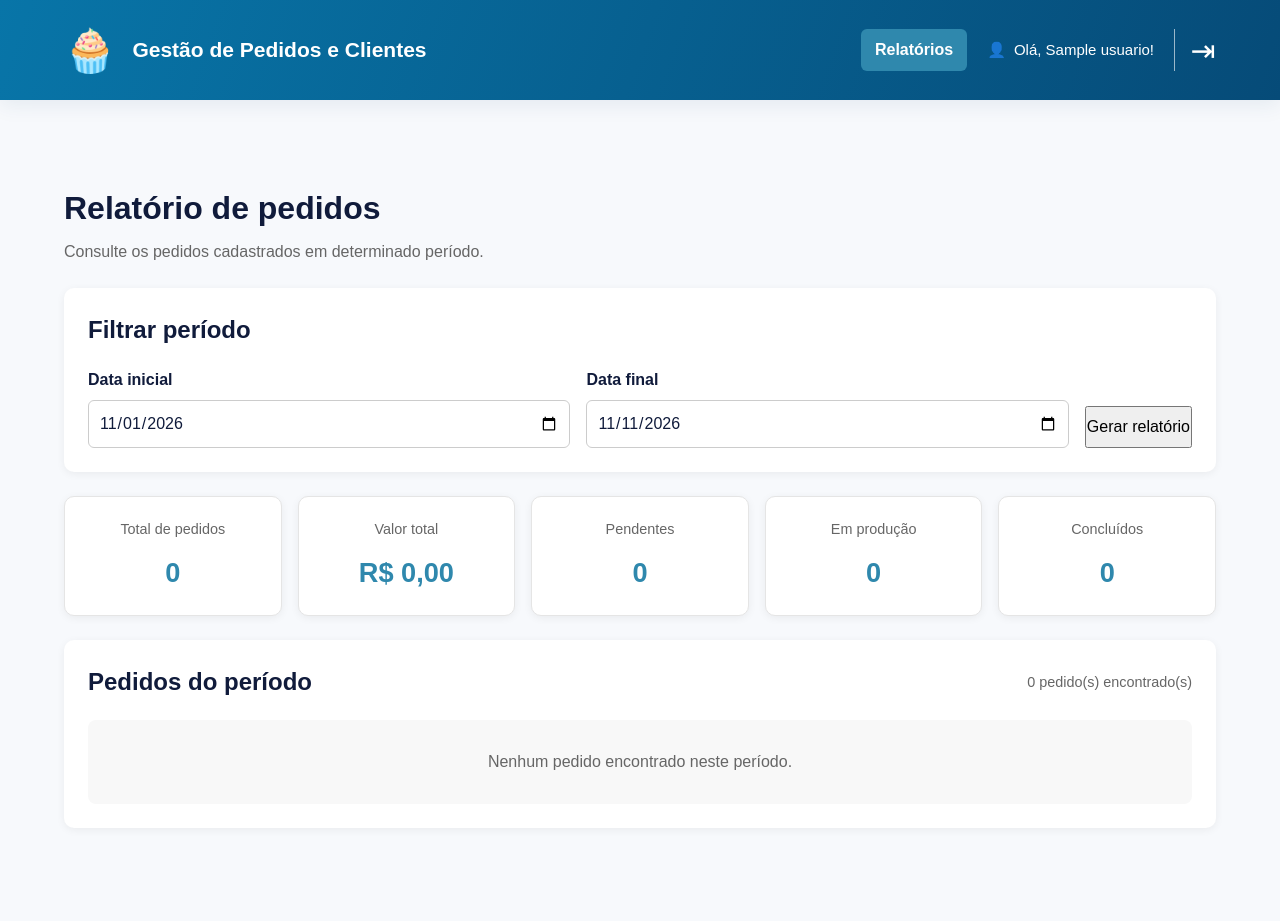
After one commit to bruno-has/gestao-pedidos-clientes, a Flask app: page /painel/relatorio in a window 1280 px wide. The commit adds this page. Run offline with Flask 3, Linux system fonts and the light colour scheme; a user stored in the database is signed in; tables that the repository leaves empty hold one stand-in row (values such as "Sample post").

Commit message:
feat: implementa relatorio de pedidos por periodo

```diff
--- a/app/controllers/web_controller.py
+++ b/app/controllers/web_controller.py
@@ -1,4 +1,4 @@
-from datetime import datetime
+from datetime import datetime, date
 from decimal import Decimal, InvalidOperation
 
 from flask import render_template, request, redirect, url_for, flash
@@ -19,6 +19,7 @@ from app.services.pedido_service import (
   atualizar_pedido,
   atualizar_status_pedido,
   listar_pedidos_por_cliente,
+  listar_pedidos_por_periodo,
   excluir_pedido
 )
 from app.models.pedido import Pedido
@@ -487,6 +488,88 @@ def excluir_pedido_web(pedido_id):
 
   return redirect(url_for('web.pedidos'))
 
+
+@login_required
+def relatorio():
+  hoje = date.today()
+
+  # Define o período padrão: primeiro dia do mês até hoje.
+  primeiro_dia_mes = hoje.replace(day=1)
+
+  inicio_texto = request.args.get(
+    'data_inicio',
+    primeiro_dia_mes.isoformat()
+  )
+
+  fim_texto = request.args.get(
+    'data_fim',
+    hoje.isoformat()
+  )
+
+  erro = None
+  pedidos_com_total = []
+
+  total_pedidos = 0
+  valor_total = Decimal('0.00')
+
+  pedidos_pendentes = 0
+  pedidos_em_producao = 0
+  pedidos_concluidos = 0
+
+  try:
+    data_inicio = date.fromisoformat(inicio_texto)
+    data_fim = date.fromisoformat(fim_texto)
+
+    if data_inicio > data_fim:
+      raise ValueError(
+        'A data inicial não pode ser posterior à data final.'
+      )
+
+    pedidos = listar_pedidos_por_periodo(
+      data_inicio,
+      data_fim
+    )
+
+    for pedido in pedidos:
+      total_pedido = sum(
+        (
+          item.quantidade * item.valor_unitario
+          for item in pedido.itens
+        ), Decimal('0.00')
+      )
+
+      pedidos_com_total.append({
+        'pedido': pedido,
+        'total': total_pedido
+      })
+
+      valor_total += total_pedido
+
+      if pedido.status == 'pendente':
+        pedidos_pendentes += 1
+      elif pedido.status == 'em produção':
+        pedidos_em_producao += 1
+      elif pedido.status == 'concluído':
+        pedidos_concluidos += 1
+
+    total_pedidos = len(pedidos)
+
+  except ValueError as e:
+    erro = str(e)
+
+  return render_template(
+    'relatorio.html',
+    data_inicio=inicio_texto,
+    data_fim=fim_texto,
+    erro=erro,
+    pedidos_com_total=pedidos_com_total,
+    total_pedidos=total_pedidos,
+    valor_total=valor_total,
+    pedidos_pendentes=pedidos_pendentes,
+    pedidos_em_producao=pedidos_em_producao,
+    pedidos_concluidos=pedidos_concluidos
+  )
+
 @login_required
 def sair():
   logout_user()
--- a/app/services/pedido_service.py
+++ b/app/services/pedido_service.py
@@ -1,3 +1,5 @@
+from datetime import datetime, time, timedelta
+
 from app.extensions import db
 from app.models.cliente import Cliente
 from app.models.pedido import Pedido
@@ -38,6 +40,17 @@ def listar_pedidos_por_cliente(cliente_id):
     return None
 
   return Pedido.query.filter_by(cliente_id=cliente_id).order_by(Pedido.data_retirada).all()
+
+def listar_pedidos_por_periodo(data_inicio, data_fim):
+  inicio = datetime.combine(data_inicio, time.min)
+  fim = datetime.combine(data_fim + timedelta(days=1), time.min)
+
+  return (
+    Pedido.query.filter(
+      Pedido.data_pedido >= inicio,
+      Pedido.data_pedido < fim
+    ).order_by(Pedido.data_pedido.desc()).all()
+  )
 
 def atualizar_pedido(pedido_id, cliente_id, data_retirada, observacoes, itens):
   pedido = db.session.get(Pedido, pedido_id)
--- a/app/static/css/style.css
+++ b/app/static/css/style.css
@@ -1932,3 +1932,202 @@ button, input {
     grid-column: span 2;
   }
 }
+
+/* RELATÓRIO DE PEDIDOS */
+
+.relatorio-container {
+  width: 100%;
+  max-width: 1200px;
+  margin: 0 auto;
+  padding: 24px;
+}
+
+.relatorio-header {
+  margin-bottom: 24px;
+}
+
+.relatorio-header h1 {
+  margin-bottom: 8px;
+}
+
+.relatorio-header p {
+  color: #666;
+}
+
+.relatorio-filtros,
+.relatorio-lista {
+  background: #fff;
+  padding: 24px;
+  border-radius: 10px;
+  margin-bottom: 24px;
+  box-shadow: 0 2px 8px rgba(0, 0, 0, 0.06);
+}
+
+.relatorio-filtros h2,
+.relatorio-lista h2 {
+  margin-top: 0;
+  margin-bottom: 20px;
+}
+
+.filtros-campos {
+  display: flex;
+  align-items: end;
+  flex-wrap: wrap;
+  gap: 16px;
+}
+
+.filtros-campos .form-group {
+  display: flex;
+  flex-direction: column;
+  gap: 8px;
+  flex: 1;
+  min-width: 180px;
+}
+
+.filtros-campos input {
+  width: 100%;
+  min-height: 42px;
+  padding: 10px;
+  border: 1px solid #ccc;
+  border-radius: 6px;
+  font: inherit;
+}
+
+.filtros-campos button {
+  min-height: 42px;
+}
+
+.relatorio-indicadores {
+  display: grid;
+  grid-template-columns: repeat(auto-fit, minmax(170px, 1fr));
+  gap: 16px;
+  margin-bottom: 24px;
+}
+
+.relatorio-indicadores .indicador-card {
+  display: flex;
+  flex-direction: column;
+  gap: 12px;
+  padding: 22px;
+  background: #fff;
+  border-radius: 10px;
+  box-shadow: 0 2px 8px rgba(0, 0, 0, 0.06);
+}
+
+.indicador-titulo {
+  color: #666;
+  font-size: 0.9rem;
+}
+
+.indicador-card strong {
+  font-size: 1.7rem;
+  color: #2f88ad;
+}
+
+.relatorio-lista-header {
+  display: flex;
+  justify-content: space-between;
+  align-items: center;
+  flex-wrap: wrap;
+  gap: 12px;
+  margin-bottom: 20px;
+}
+
+.relatorio-lista-header h2 {
+  margin: 0;
+}
+
+.relatorio-lista-header span {
+  color: #666;
+  font-size: 0.9rem;
+}
+
+.tabela-responsiva {
+  width: 100%;
+  overflow-x: auto;
+}
+
+.tabela-relatorio {
+  width: 100%;
+  border-collapse: collapse;
+  white-space: nowrap;
+}
+
+.tabela-relatorio th,
+.tabela-relatorio td {
+  padding: 14px 12px;
+  text-align: left;
+  border-bottom: 1px solid #eee;
+}
+
+.tabela-relatorio th {
+  background: #f5f5f5;
+  font-weight: 600;
+}
+
+.tabela-relatorio tbody tr:hover {
+  background: #f9f9f9;
+}
+
+.relatorio-vazio {
+  padding: 30px 16px;
+  text-align: center;
+  color: #666;
+  background: #f8f8f8;
+  border-radius: 8px;
+}
+
+.mensagem-erro {
+  margin-bottom: 20px;
+  padding: 14px 16px;
+  color: #842029;
+  background: #f8d7da;
+  border: 1px solid #f5c2c7;
+  border-radius: 6px;
+}
+
+@media (max-width: 600px) {
+  .relatorio-container {
+    padding: 16px;
+  }
+
+  .relatorio-filtros,
+  .relatorio-lista {
+    padding: 16px;
+  }
+
+  .filtros-campos {
+    align-items: stretch;
+    flex-direction: column;
+  }
+
+  .filtros-campos button {
+    width: 100%;
+  }
+
+  .relatorio-indicadores {
+    grid-template-columns: 1fr 1fr;
+  }
+
+  .relatorio-lista-header {
+    align-items: flex-start;
+    flex-direction: column;
+  }
+}
+
+.btn-relatorio {
+  display: inline-flex;
+  align-items: center;
+  justify-content: center;
+  padding: 9px 14px;
+  border-radius: 6px;
+  background-color: #2f88ad;
+  color: #fff;
+  text-decoration: none;
+  font-weight: 600;
+  transition: background-color 0.2s;
+}
+
+.btn-relatorio:hover {
+  background-color: #246d8c;
+}
--- a/app/templates/base.html
+++ b/app/templates/base.html
@@ -18,6 +18,8 @@
       </a>
 
       <div class="header-user">
+        <a href="{{ url_for('web.relatorio') }}" class="btn-relatorio">Relatórios</a>
+
         <span class="msg-user">
           <span aria-hidden="true">👤</span>
           Olá, {{ current_user.nome }}!
--- /dev/null
+++ b/app/templates/relatorio.html
@@ -0,0 +1,133 @@
+{% extends 'base.html' %}
+
+{% block title %}Relatório de Pedidos{% endblock %}
+
+{% block content %}
+
+<div class="relatorio-container">
+
+  <div class="relatorio-header">
+    <div>
+      <h1>Relatório de pedidos</h1>
+      <p>Consulte os pedidos cadastrados em determinado período.</p>
+    </div>
+  </div>
+
+  <section class="relatorio-filtros">
+    <h2>Filtrar período</h2>
+
+    <form method="GET" action="{{ url_for('web.relatorio') }}">
+      <div class="filtros-campos">
+        <div class="form-group">
+
+          <label for="data_inicio">Data inicial</label>
+          <input type="date" id="data_inicio" name="data_inicio" value="{{ data_inicio }}" required/>
+
+        </div>
+
+        <div class="form-group">
+
+          <label for="data_fim">Data final</label>
+          <input type="date" id="data_fim" name="data_fim" value="{{ data_fim }}" required/>
+
+        </div>
+
+        <button type="submit" class="btn-principal">Gerar relatório</button>
+
+      </div>
+    </form>
+  </section>
+
+  {% if erro %}
+  <div class="mensagem-erro" role="alert">{{ erro }}</div>
+
+  {% else %}
+  <section class="relatorio-indicadores">
+    <div class="indicador-card">
+      <span class="indicador-titulo">Total de pedidos</span>
+      <strong>{{ total_pedidos }}</strong>
+    </div>
+
+    <div class="indicador-card">
+      <span class="indicador-titulo">Valor total</span>
+      <strong>R$ {{ '{:,.2f}'.format(valor_total).replace(',', 'X').replace('.', ',').replace('X', '.') }}</strong>
+    </div>
+
+    <div class="indicador-card">
+      <span class="indicador-titulo">Pendentes</span>
+      <strong>{{ pedidos_pendentes }}</strong>
+    </div>
+
+    <div class="indicador-card">
+      <span class="indicador-titulo">Em produção</span>
+      <strong>{{ pedidos_em_producao }}</strong>
+    </div>
+
+    <div class="indicador-card">
+      <span class="indicador-titulo">Concluídos</span>
+      <strong>{{ pedidos_concluidos }}</strong>
+    </div>
+  </section>
+
+  <section class="relatorio-lista">
+    <div class="relatorio-lista-header">
+      <h2>Pedidos do período</h2>
+      <span>{{ total_pedidos }} pedido(s) encontrado(s)</span>
+    </div>
+
+    {% if pedidos_com_total %}
+    <div class="tabela-responsiva">
+      <table class="tabela-relatorio">
+        <thead>
+          <tr>
+            <th>Pedido</th>
+            <th>Cliente</th>
+            <th>Data do pedido</th>
+            <th>Data de retirada</th>
+            <th>Status</th>
+            <th>Valor total</th>
+            <th>Ações</th>
+          </tr>
+        </thead>
+
+        <tbody>
+          {% for registro in pedidos_com_total %} {% set pedido =
+          registro.pedido %}
+
+          <tr>
+            <td>#{{ pedido.id }}</td>
+
+            <td>{{ pedido.cliente.nome }}</td>
+
+            <td>{{ pedido.data_pedido.strftime('%d/%m/%Y %H:%M') }}</td>
+
+            <td>{{ pedido.data_retirada.strftime('%d/%m/%Y %H:%M') }}</td>
+
+            <td>
+              <span class="status-pedido status-{{ pedido.status|lower| replace(' ', '-') }}">{{ pedido.status }}</span>
+            </td>
+
+            <td>R$ {{ '{:,.2f}'.format(registro.total).replace(',', 'X').replace('.', ',').replace('X', '.') }}</td>
+
+            <td>
+              <a href="{{ url_for('web.detalhes_pedido', pedido_id=pedido.id) }}" class="btn-secundario">Ver detalhes</a>
+            </td>
+          </tr>
+
+          {% endfor %}
+        </tbody>
+      </table>
+    </div>
+
+    {% else %}
+    <div class="relatorio-vazio">
+      <p>Nenhum pedido encontrado neste período.</p>
+    </div>
+
+    {% endif %}
+  </section>
+
+  {% endif %}
+</div>
+
+{% endblock %}
```
Also changed, not shown: app/routes/web_route.py (+8 -0 lines), tests/test_web_relatorio.py (added, +188 -0 lines).
